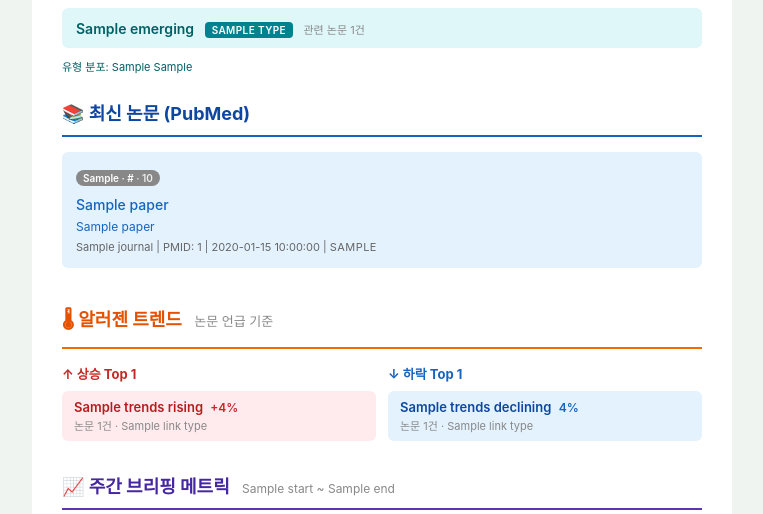
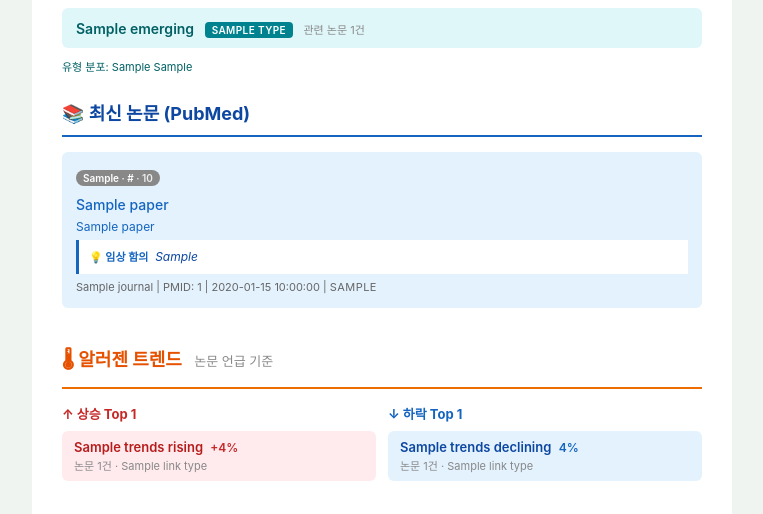
Before and after one commit to bluevlad/NewsLetterPlatform, a Python web app: template templates/allergy_insight/daily_report.html in a window 1280 px wide. Shown: the part 1545-2059 px from the top of the page, without its empty margins (258-1021 px from the left). Run offline with Jinja, Linux system fonts and the light colour scheme; the template is opened without the code that fills it: most values are stand-ins (such as "Sample title", 1, 10 or a date in 2020).

Commit message:
feat(allergy-insight/n2.5): 논문 카드에 clinical_implication 한 줄 표시
B2a 머지(AllergyInsight#218, prod a26d4f9)로 백엔드 PaperResponse 에 추가된
clinical_implication 필드를 daily_report 의 논문 카드에 노출한다. 백필 전 또는
LLM 추출 실패로 None 인 경우 템플릿 가드(`{% if %}`)로 자동 숨김 — 안전.

## 변경
- `collector._transform_papers` — PaperResponse.clinical_implication 보존
- `daily_report.html` papers 섹션 — 한국어 제목 부제 직후, 발행 정보 직전에
  "💡 임상 함의" 카드 한 줄 추가. 색상은 논문 섹션 톤(#1565c0/#0d47a1) 유지,
  italic + 좌측 보더로 강조.

## 검증
- python3 -m compileall src 통과
- jinja2 3 시나리오 PASS:
  · None → 카드 숨김 ✓
  · 정상 문자열 → 카드 표시 + 본문 + 보더 + 이모지 ✓
  · 빈 문자열 → 카드 숨김 ✓
- 라이브 collector → _transform_papers 가 백엔드 응답의 clinical_implication
  필드 보존 확인 (현재 백필 전이라 모두 null)

## 후속
운영자가 admin 인증 후 POST /api/papers/extract-implications/batch 로 백필을
실행하면 다음 daily 발송부터 자동으로 카드가 노출된다. 면책 푸터(N1) 와 함께
"의료 조언 아님" 컨텍스트로 노출됨.

Co-Authored-By: Claude Opus 4.7 (1M context) <noreply@anthropic.com>

```diff
--- a/src/tenant/allergy_insight/collector.py
+++ b/src/tenant/allergy_insight/collector.py
@@ -666,6 +666,9 @@ class AllergyInsightCollector:
                 ),
                 "specific_items": specific_items[:5],
                 "keywords": keywords[:8],
+                # ▼ N2.5: B2a backend 의 한국어 1~2문장 LLM 임상 함의 요약.
+                # 백필 전 / abstract 부재 / LLM 실패 시 None — 템플릿이 자동 숨김.
+                "clinical_implication": item.get("clinical_implication"),
             })
 
         # primary relevance 우선, 그 다음 발행 연도로 정렬
--- a/templates/allergy_insight/daily_report.html
+++ b/templates/allergy_insight/daily_report.html
@@ -346,6 +346,12 @@
                             {% if paper.title_kr %}
                             <p style="margin: 0 0 6px 0; color: #1565c0; font-size: 12px;">{{ paper.title_kr }}</p>
                             {% endif %}
+                            {% if paper.clinical_implication %}
+                            <p style="margin: 6px 0 6px 0; padding: 8px 10px; background-color: #ffffff; border-left: 3px solid #1565c0; color: #0d47a1; font-size: 12px; line-height: 1.5; font-style: italic;">
+                                <span style="font-style: normal; font-weight: 700; font-size: 11px; color: #1565c0;">💡 임상 함의</span>
+                                &nbsp;{{ paper.clinical_implication }}
+                            </p>
+                            {% endif %}
                             <p style="margin: 0; color: #666666; font-size: 11px;">
                                 {{ paper.journal or '' }}
                                 {% if paper.pmid %} | PMID: {{ paper.pmid }}{% endif %}
```
